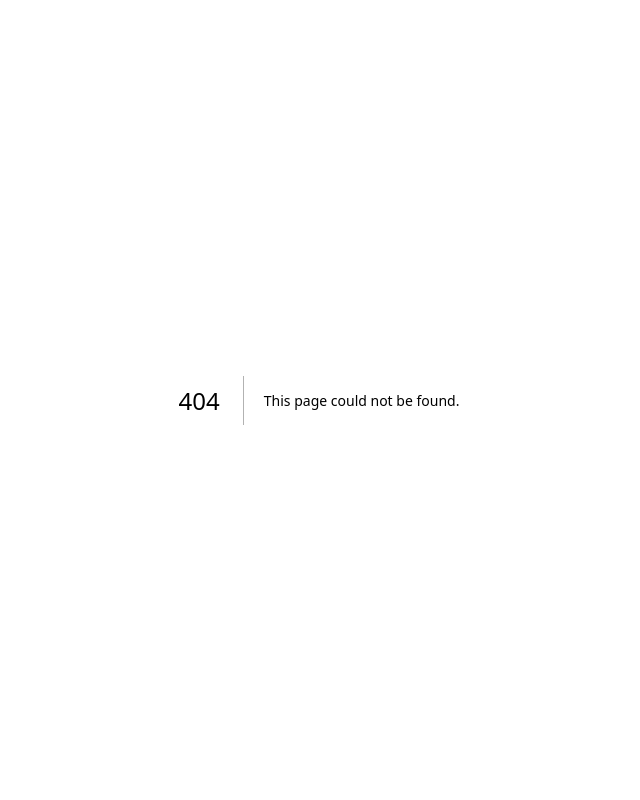
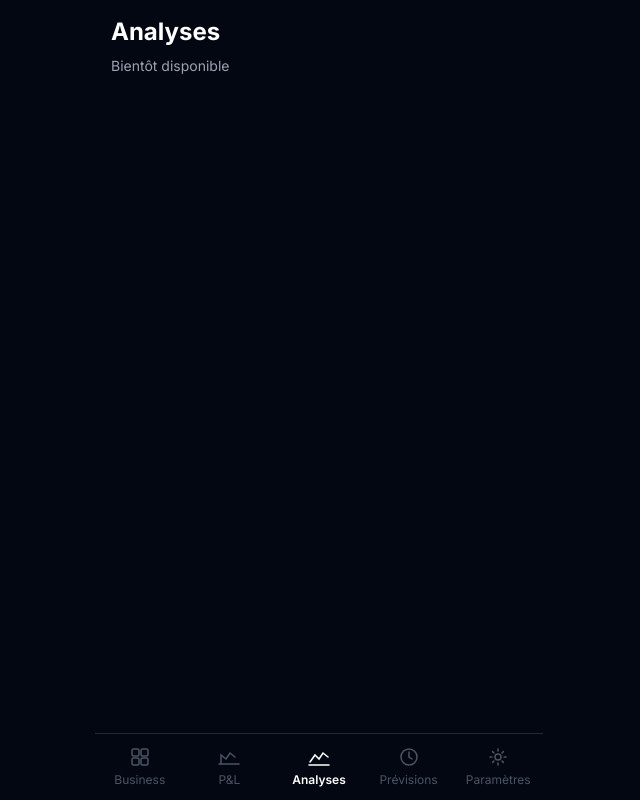
Before and after one commit to MounirRharasse/strat, a Next.js app: page /analyses in a window 1280 px wide. Before the commit this address had no page. Shown: the whole page, without its empty margins (321-961 px from the left). Built offline with nearby package versions, Linux system fonts and the light colour scheme.

Commit message:
navigation 5 onglets + pages

```diff
--- /dev/null
+++ b/app/analyses/page.js
@@ -0,0 +1,8 @@
+export default function Analyses() {
+  return (
+    <div className="min-h-screen bg-gray-950 text-white p-4 max-w-md mx-auto pb-24">
+      <h1 className="text-2xl font-bold mb-2">Analyses</h1>
+      <p className="text-gray-400 text-sm">Bientôt disponible</p>
+    </div>
+  )
+}
--- a/app/dashboard/page.js
+++ b/app/dashboard/page.js
@@ -14,7 +14,7 @@ export default async function Dashboard() {
   const maxCA = Math.max(...weekly.map(j => j.ca))
 
   return (
-    <div className="min-h-screen bg-gray-950 text-white p-4 max-w-md mx-auto">
+    <div className="min-h-screen bg-gray-950 text-white p-4 max-w-md mx-auto pb-24">
 
       {/* HEADER */}
       <div className="flex justify-between items-center mb-6">
--- a/app/layout.js
+++ b/app/layout.js
@@ -1,30 +1,21 @@
-import localFont from "next/font/local";
-import "./globals.css";
+import { Inter } from 'next/font/google'
+import './globals.css'
+import NavBar from '@/components/NavBar'
 
-const geistSans = localFont({
-  src: "./fonts/GeistVF.woff",
-  variable: "--font-geist-sans",
-  weight: "100 900",
-});
-const geistMono = localFont({
-  src: "./fonts/GeistMonoVF.woff",
-  variable: "--font-geist-mono",
-  weight: "100 900",
-});
+const inter = Inter({ subsets: ['latin'] })
 
 export const metadata = {
-  title: "Create Next App",
-  description: "Generated by create next app",
-};
+  title: 'Strat.',
+  description: 'Ton cockpit business',
+}
 
 export default function RootLayout({ children }) {
   return (
-    <html lang="en">
-      <body
-        className={`${geistSans.variable} ${geistMono.variable} antialiased`}
-      >
+    <html lang="fr">
+      <body className={inter.className}>
         {children}
+        <NavBar />
       </body>
     </html>
-  );
+  )
 }
--- /dev/null
+++ b/app/parametres/page.js
@@ -0,0 +1,8 @@
+export default function Parametres() {
+  return (
+    <div className="min-h-screen bg-gray-950 text-white p-4 max-w-md mx-auto pb-24">
+      <h1 className="text-2xl font-bold mb-2">Paramètres</h1>
+      <p className="text-gray-400 text-sm">Bientôt disponible</p>
+    </div>
+  )
+}
--- /dev/null
+++ b/app/pl/page.js
@@ -0,0 +1,8 @@
+export default function PL() {
+  return (
+    <div className="min-h-screen bg-gray-950 text-white p-4 max-w-md mx-auto pb-24">
+      <h1 className="text-2xl font-bold mb-2">P&L</h1>
+      <p className="text-gray-400 text-sm">Bientôt disponible</p>
+    </div>
+  )
+}
--- /dev/null
+++ b/app/previsions/page.js
@@ -0,0 +1,8 @@
+export default function Previsions() {
+  return (
+    <div className="min-h-screen bg-gray-950 text-white p-4 max-w-md mx-auto pb-24">
+      <h1 className="text-2xl font-bold mb-2">Prévisions</h1>
+      <p className="text-gray-400 text-sm">Bientôt disponible</p>
+    </div>
+  )
+}
--- /dev/null
+++ b/components/NavBar.js
@@ -0,0 +1,83 @@
+'use client'
+
+import Link from 'next/link'
+import { usePathname } from 'next/navigation'
+
+export default function NavBar() {
+  const pathname = usePathname()
+
+  const tabs = [
+    {
+      href: '/dashboard',
+      label: 'Business',
+      icon: (
+        <svg width="22" height="22" viewBox="0 0 22 22" fill="none" stroke="currentColor" strokeWidth="1.5" strokeLinecap="round">
+          <rect x="3" y="3" width="7" height="7" rx="1.5"/>
+          <rect x="12" y="3" width="7" height="7" rx="1.5"/>
+          <rect x="3" y="12" width="7" height="7" rx="1.5"/>
+          <rect x="12" y="12" width="7" height="7" rx="1.5"/>
+        </svg>
+      )
+    },
+    {
+      href: '/pl',
+      label: 'P&L',
+      icon: (
+        <svg width="22" height="22" viewBox="0 0 22 22" fill="none" stroke="currentColor" strokeWidth="1.5" strokeLinecap="round">
+          <path d="M3 18 L3 9 L8 13 L12 7 L17 11"/>
+          <line x1="1" y1="18" x2="21" y2="18"/>
+        </svg>
+      )
+    },
+    {
+      href: '/analyses',
+      label: 'Analyses',
+      icon: (
+        <svg width="22" height="22" viewBox="0 0 22 22" fill="none" stroke="currentColor" strokeWidth="1.5" strokeLinecap="round">
+          <polyline points="2,16 7,9 11,13 15,7 20,11"/>
+          <line x1="1" y1="19" x2="21" y2="19"/>
+        </svg>
+      )
+    },
+    {
+      href: '/previsions',
+      label: 'Prévisions',
+      icon: (
+        <svg width="22" height="22" viewBox="0 0 22 22" fill="none" stroke="currentColor" strokeWidth="1.5" strokeLinecap="round">
+          <circle cx="11" cy="11" r="8"/>
+          <polyline points="11,6 11,11 14,13"/>
+        </svg>
+      )
+    },
+    {
+      href: '/parametres',
+      label: 'Paramètres',
+      icon: (
+        <svg width="22" height="22" viewBox="0 0 22 22" fill="none" stroke="currentColor" strokeWidth="1.5" strokeLinecap="round">
+          <circle cx="11" cy="11" r="3"/>
+          <path d="M11 3v2M11 17v2M3 11h2M17 11h2M5.6 5.6l1.4 1.4M15 15l1.4 1.4M5.6 16.4l1.4-1.4M15 7l1.4-1.4"/>
+        </svg>
+      )
+    }
+  ]
+
+  return (
+    <div className="fixed bottom-0 left-0 right-0 bg-gray-950 border-t border-gray-800 flex max-w-md mx-auto">
+      {tabs.map(tab => {
+        const active = pathname === tab.href
+        return (
+          <Link
+            key={tab.href}
+            href={tab.href}
+            className={`flex-1 flex flex-col items-center justify-center py-3 gap-1 transition-colors ${
+              active ? 'text-white' : 'text-gray-600'
+            }`}
+          >
+            {tab.icon}
+            <span className={`text-xs ${active ? 'font-semibold' : ''}`}>{tab.label}</span>
+          </Link>
+        )
+      })}
+    </div>
+  )
+}
```
